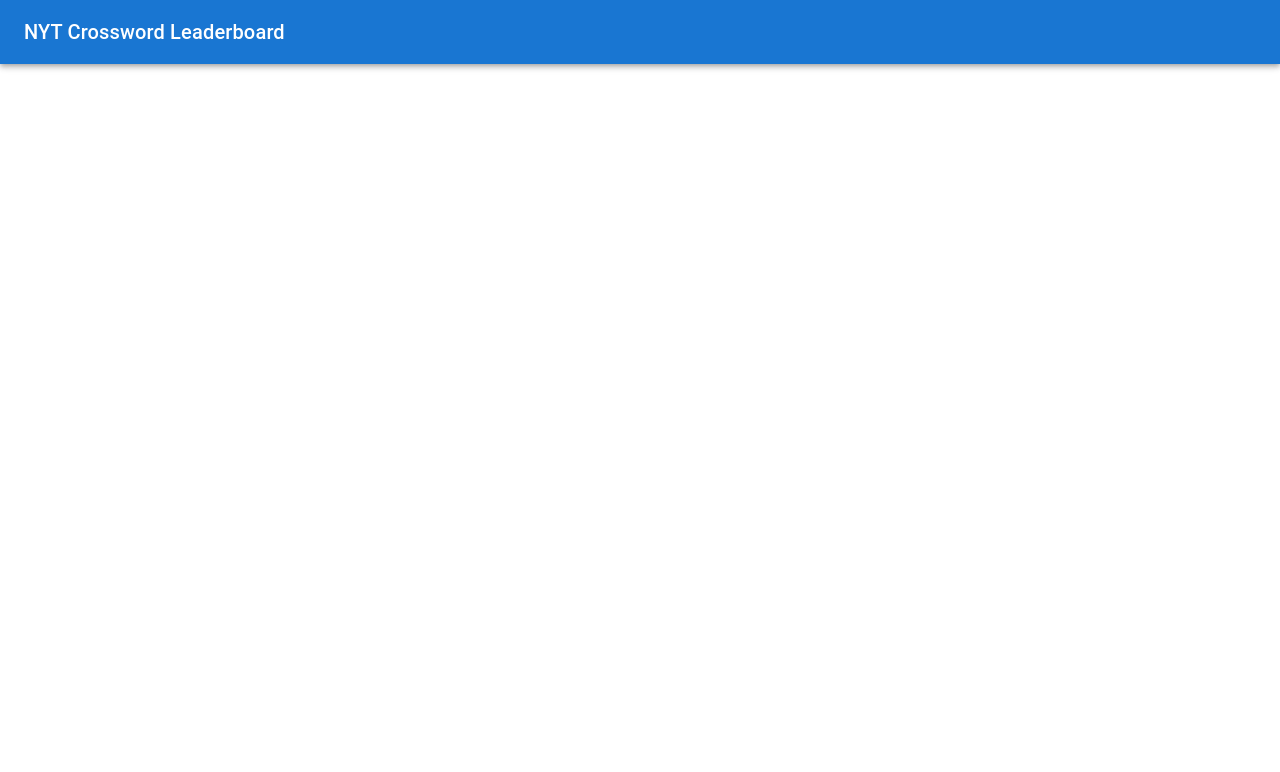
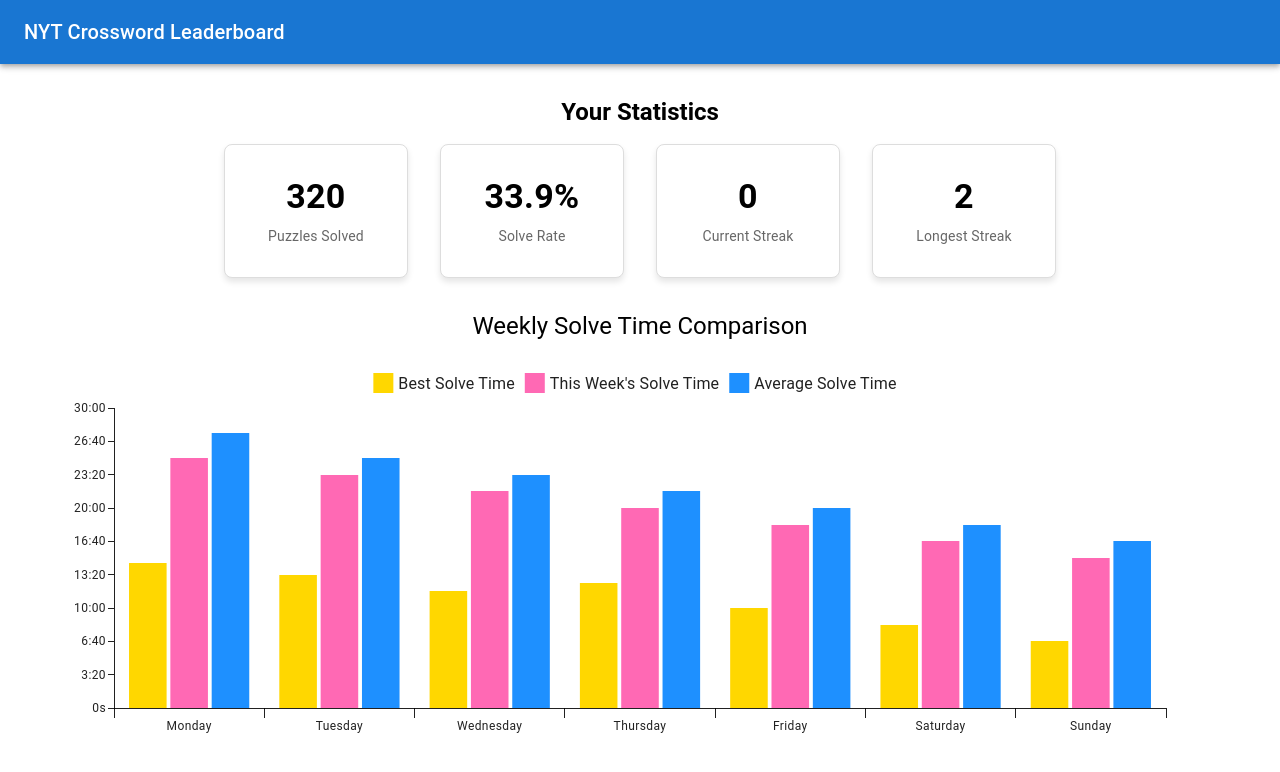
Before and after one commit to colinz11/nyt-crossword-leaderboard, a React (Create React App) app in the folder nyt-crossword-frontend/: page / in a window 1280 px wide. Shown: the top 772 px of the page. Built offline with nearby package versions, Linux system fonts and the light colour scheme.

Commit message:
Add SummaryStatistics and WeeklyBarChart components; update package.json for MUI charts

```diff
--- a/nyt-crossword-frontend/package.json
+++ b/nyt-crossword-frontend/package.json
@@ -7,6 +7,7 @@
     "@emotion/styled": "^11.14.0",
     "@mui/material": "^7.0.0",
     "@mui/styled-engine-sc": "^7.0.0",
+    "@mui/x-charts": "^7.28.0",
     "@testing-library/dom": "^10.4.0",
     "@testing-library/jest-dom": "^6.6.3",
     "@testing-library/react": "^16.2.0",
--- a/nyt-crossword-frontend/src/App.tsx
+++ b/nyt-crossword-frontend/src/App.tsx
@@ -1,5 +1,96 @@
 import React from 'react';
 import { AppBar, Toolbar, Typography } from '@mui/material';
+import { Container } from '@mui/material';
+import SummaryStatistics from './components/SummaryStatistics';
+import WeeklyBarChart from './components/WeeklyBarChart';
+
+
+const Example: React.FC = () => {
+  const stats = [
+    { value: 320, label: 'Puzzles Solved' },
+    { value: '33.9%', label: 'Solve Rate' },
+    { value: 0, label: 'Current Streak' },
+    { value: 2, label: 'Longest Streak' },
+  ];
+
+  return (
+    <Container maxWidth="lg">
+      <SummaryStatistics stats={stats} title="Your Statistics" />
+    </Container>
+  );
+};
+
+const Example2: React.FC = () => {
+  const weeklyData = [
+    {
+      day: 'Monday',
+      averageSolveTime: 1652,
+      bestSolveTime: 869,
+      bestDate: '2023-10-16',
+      thisWeeksTime: 1500,
+      thisWeeksDate: '2025-03-25',
+    },
+    {
+      day: 'Tuesday',
+      averageSolveTime: 1500,
+      bestSolveTime: 800,
+      bestDate: '2023-10-17',
+      thisWeeksTime: 1400,
+      thisWeeksDate: '2025-03-26',
+    },
+    {
+      day: 'Wednesday',
+      averageSolveTime: 1400,
+      bestSolveTime: 700,
+      bestDate: '2023-10-18',
+      thisWeeksTime: 1300,
+      thisWeeksDate: '2025-03-27',
+    },
+    {
+      day: 'Thursday',
+      averageSolveTime: 1300,
+      bestSolveTime: 750,
+      bestDate: '2023-10-19',
+      thisWeeksTime: 1200,
+      thisWeeksDate: '2025-03-28',
+    },
+    {
+      day: 'Friday',
+      averageSolveTime: 1200,
+      bestSolveTime: 600,
+      bestDate: '2023-10-20',
+      thisWeeksTime: 1100,
+      thisWeeksDate: '2025-03-29',
+    },
+    {
+      day: 'Saturday',
+      averageSolveTime: 1100,
+      bestSolveTime: 500,
+      bestDate: '2023-10-21',
+      thisWeeksTime: 1000,
+      thisWeeksDate: '2025-03-30',
+    },
+    {
+      day: 'Sunday',
+      averageSolveTime: 1000,
+      bestSolveTime: 400,
+      bestDate: '2023-10-22',
+      thisWeeksTime: 900,
+      thisWeeksDate: '2025-03-31',
+    },
+  ];
+
+  return (
+    <Container maxWidth="lg" sx={{ marginTop: 4 }}>
+      <Typography variant="h5" sx={{ textAlign: 'center', marginBottom: 2 }}>
+        Weekly Solve Time Comparison
+      </Typography>
+      <WeeklyBarChart data={weeklyData} />
+    </Container>
+  );
+};
+
+
 
 function App() {
   return (
@@ -13,7 +104,8 @@
         </Toolbar>
       </AppBar>
 
-
+      <Example />
+      <Example2 />
     </div>
   );
 }
--- /dev/null
+++ b/nyt-crossword-frontend/src/components/StatBox.tsx
@@ -0,0 +1,38 @@
+import React from 'react';
+import { Box, Typography } from '@mui/material';
+
+interface StatBoxProps {
+  value: number | string; // The number or percentage to display
+  label: string; // The label for the stat
+}
+
+const StatBox: React.FC<StatBoxProps> = ({ value, label }) => {
+  return (
+    <Box
+      sx={{
+        display: 'flex',
+        flexDirection: 'column',
+        alignItems: 'center',
+        justifyContent: 'center',
+        padding: 2,
+        border: '1px solid #ddd',
+        borderRadius: '8px',
+        width: '150px',
+        height: '100px',
+        boxShadow: '0px 4px 6px rgba(0, 0, 0, 0.1)',
+        backgroundColor: '#fff',
+      }}
+    >
+      {/* Value */}
+      <Typography variant="h4" sx={{ fontWeight: 'bold', marginBottom: 1 }}>
+        {value}
+      </Typography>
+      {/* Label */}
+      <Typography variant="body2" color="textSecondary">
+        {label}
+      </Typography>
+    </Box>
+  );
+};
+
+export default StatBox;
--- /dev/null
+++ b/nyt-crossword-frontend/src/components/SummaryStatistics.tsx
@@ -0,0 +1,43 @@
+import React from 'react';
+import { Typography, Box, Stack } from '@mui/material';
+import StatBox from './StatBox';
+
+interface Stat {
+  value: number | string;
+  label: string;
+}
+
+interface SummaryStatisticsProps {
+  stats: Stat[]; // List of stats to display
+  title?: string; // Optional title for the statistics section
+}
+
+const SummaryStatistics: React.FC<SummaryStatisticsProps> = ({ stats, title }) => {
+  return (
+    <Box sx={{ marginTop: 4 }}>
+      {/* Title */}
+      {title && (
+        <Typography
+          variant="h5"
+          sx={{ textAlign: 'center', fontWeight: 'bold', marginBottom: 2 }}
+        >
+          {title}
+        </Typography>
+      )}
+
+      {/* Stat Boxes */}
+      <Stack
+        direction="row"
+        spacing={4}
+        justifyContent="center"
+        alignItems="center"
+      >
+        {stats.map((stat, index) => (
+          <StatBox key={index} value={stat.value} label={stat.label} />
+        ))}
+      </Stack>
+    </Box>
+  );
+};
+
+export default SummaryStatistics;
--- /dev/null
+++ b/nyt-crossword-frontend/src/components/WeeklyBarChart.tsx
@@ -0,0 +1,72 @@
+import React from 'react';
+import { BarChart } from '@mui/x-charts';
+
+interface WeeklyBarChartProps {
+  data: {
+    day: string; // Day of the week
+    averageSolveTime: number; // Average solve time in seconds
+    bestSolveTime: number; // Best solve time in seconds
+    bestDate: string; // Date of the best solve time
+    thisWeeksTime: number; // This week's solve time in seconds
+    thisWeeksDate: string; // Date of this week's solve time
+  }[]; // Array of data points
+}
+
+// Helper function to format time as mm:ss or just seconds
+const formatTime = (timeInSeconds: number | null): string => {
+    if (timeInSeconds === null) {
+        return 'N/A'; // Handle null case
+    }
+  if (timeInSeconds < 60) {
+    return `${timeInSeconds}s`;
+  }
+  const minutes = Math.floor(timeInSeconds / 60);
+  const seconds = timeInSeconds % 60;
+  return `${minutes}:${seconds.toString().padStart(2, '0')}`;
+};
+
+const WeeklyBarChart: React.FC<WeeklyBarChartProps> = ({ data }) => {
+  return (
+    <div style={{ width: '100%', height: 400 }}>
+      <BarChart
+        xAxis={[
+          {
+            data: data.map((item) => item.day), // Days of the week
+            scaleType: 'band', // Use band scale for categorical data
+            tickSize: 10, // Adjust tick size for better spacing
+
+          },
+        ]}
+        yAxis={[
+          {
+            valueFormatter: (value) => formatTime(value), // Format y-axis labels
+          },
+        ]}
+        series={[
+          {
+            data: data.map((item) => item.bestSolveTime), // Best solve times
+            label: 'Best Solve Time',
+            color: '#FFD700', // Gold color for "Best"
+            valueFormatter: (value, context) => formatTime(value),
+          },
+          {
+            data: data.map((item) => item.thisWeeksTime), // This week's solve times
+            label: "This Week's Solve Time",
+            color: '#FF69B4', // Pink color for "This Week"
+            valueFormatter: (value, context) => formatTime(value),
+
+          },
+          {
+            data: data.map((item) => item.averageSolveTime), // Average solve times
+            label: 'Average Solve Time',
+            color: '#1E90FF', // Blue color for "Average"
+            valueFormatter: (value, context) => formatTime(value),
+          },
+        ]}
+        height={400}
+      />
+    </div>
+  );
+};
+
+export default WeeklyBarChart;
```
Also changed, not shown: 2 other files (tests, documents, lock files or other folders).
